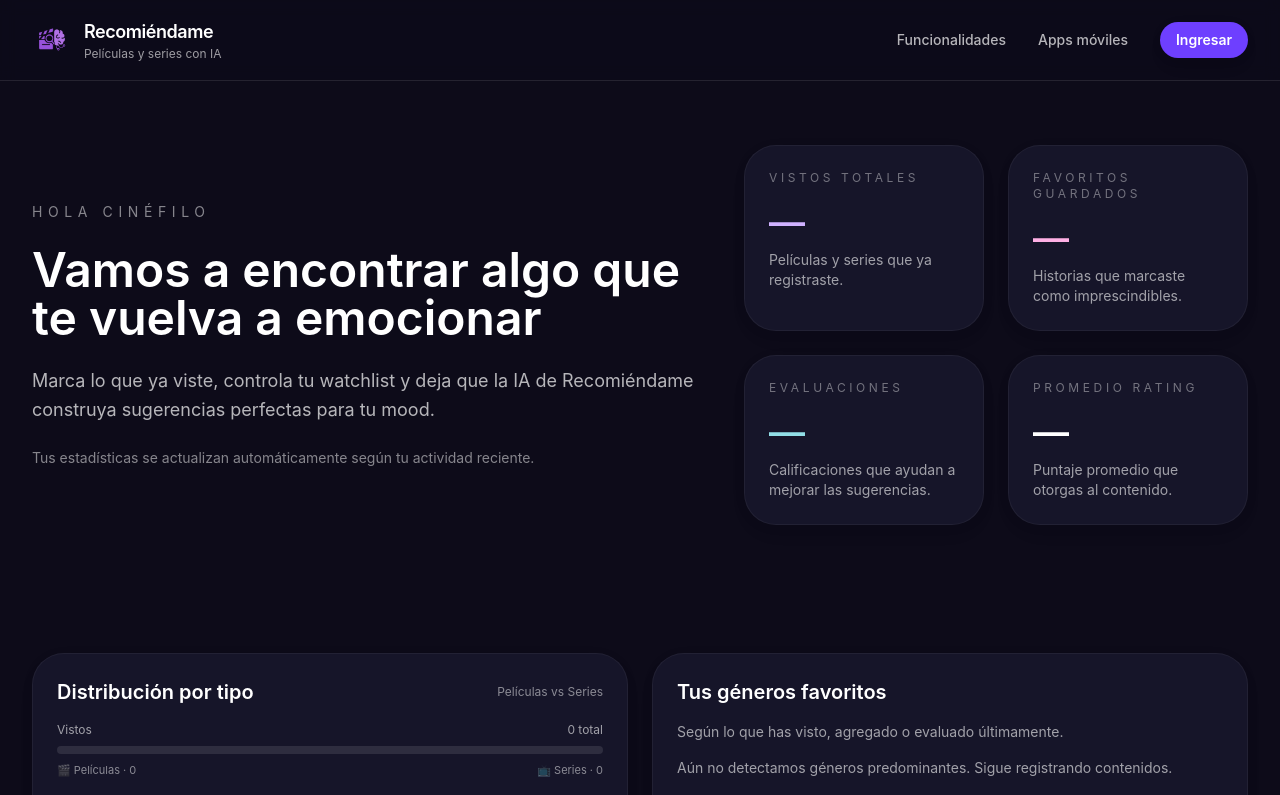
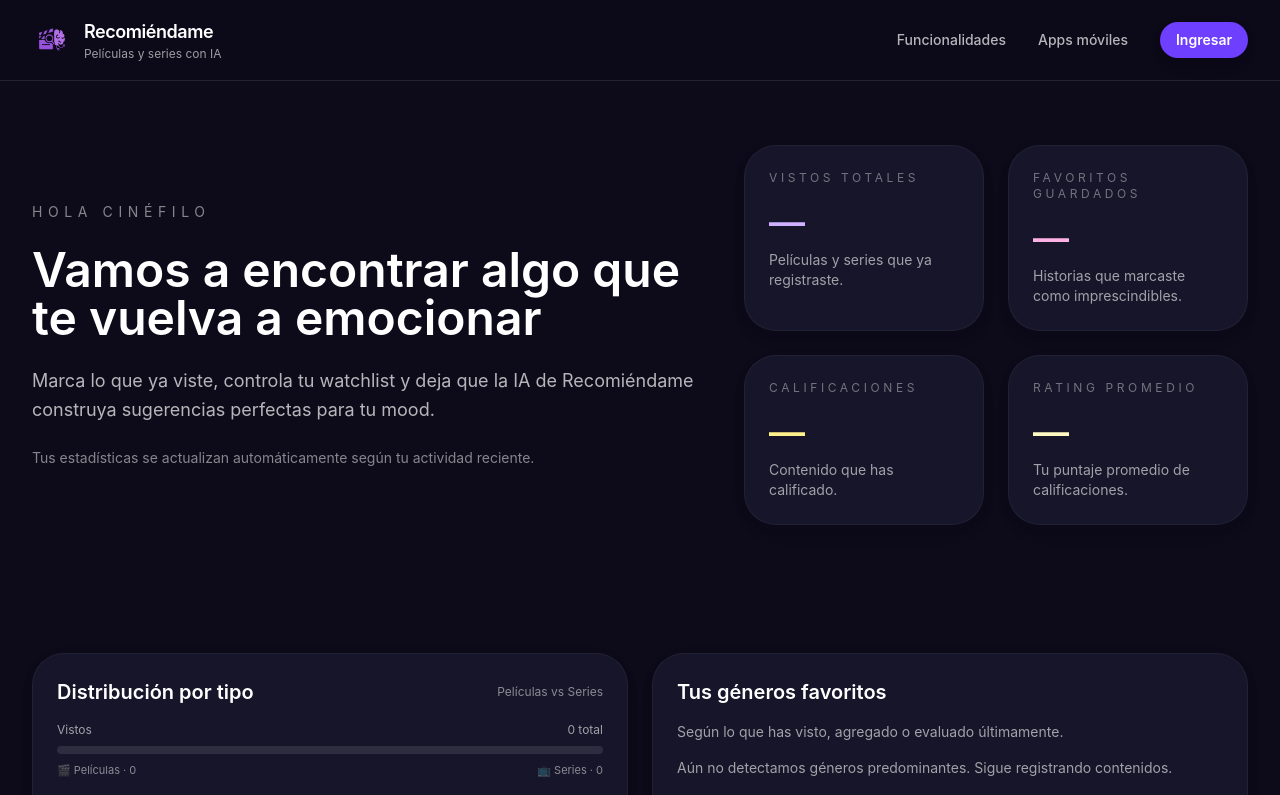
Before and after one commit to koki198977/recomiendame-pelis, a Nuxt app: page /dashboard in a window 1280 px wide. Shown: the top 795 px of the page. Built offline with nearby package versions, Linux system fonts and the light colour scheme.

Commit message:
agrega rating a dashboard

```diff
--- a/pages/dashboard.vue
+++ b/pages/dashboard.vue
@@ -25,7 +25,7 @@
               Tus estadísticas se actualizan automáticamente según tu actividad reciente.
             </p>
           </div>
-          <div class="grid grid-cols-2 gap-4 sm:gap-6 w-full lg:w-auto max-w-lg">
+          <div class="grid grid-cols-2 gap-4 sm:gap-6 w-full lg:w-auto lg:max-w-2xl">
             <div
               v-for="card in statCards"
               :key="card.label"
@@ -566,35 +566,18 @@ const statCards = computed(() => {
       accent: "text-secondary-200",
     },
     {
-      label: "Evaluaciones",
+      label: "Calificaciones",
       value: stats.ratingsTotal != null ? stats.ratingsTotal : "—",
-      description: "Calificaciones que ayudan a mejorar las sugerencias.",
-      accent: "text-accent-200",
+      description: "Contenido que has calificado.",
+      accent: "text-yellow-200",
+    },
+    {
+      label: "Rating promedio",
+      value: stats.averageRating != null ? `⭐ ${stats.averageRating.toFixed(1)}` : "—",
+      description: "Tu puntaje promedio de calificaciones.",
+      accent: "text-yellow-100",
     },
   ];
-
-  if (stats.averageRating != null) {
-    cards.push({
-      label: "Promedio rating",
-      value: stats.averageRating.toFixed(1),
-      description: "Puntaje promedio que otorgas al contenido.",
-      accent: "text-white",
-    });
-  } else if (stats.matchScore != null) {
-    cards.push({
-      label: "Matchscore IA",
-      value: `${Math.round(stats.matchScore)}%`,
-      description: "Precisión estimada de tus recomendaciones.",
-      accent: "text-primary-300",
-    });
-  } else {
-    cards.push({
-      label: "Promedio rating",
-      value: "—",
-      description: "Puntaje promedio que otorgas al contenido.",
-      accent: "text-white",
-    });
-  }
 
   return cards;
 });
```
